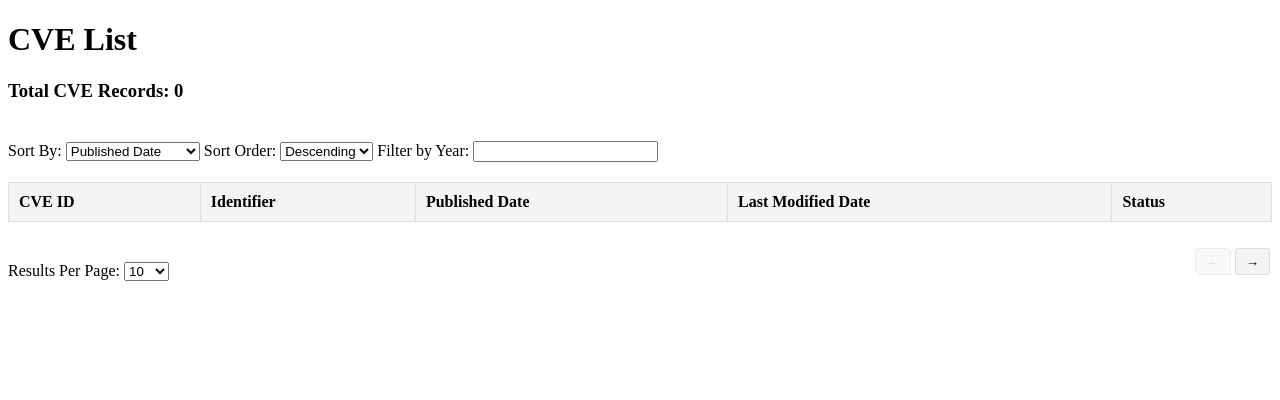
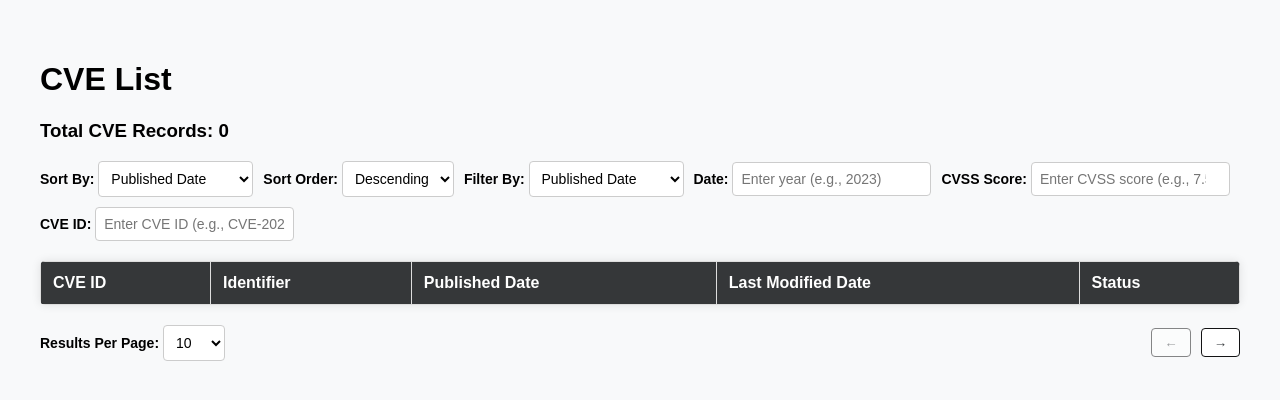
Before and after one commit to abxnxsh/cve_securin, a Flask app: page / in a window 1280 px wide. Shown: the top 400 px of the page. Run offline with Flask 3, Linux system fonts and the light colour scheme; data that the repository does not hold is empty; some libraries are stand-ins or nearby versions.

Commit message:
Final update

```diff
--- a/app.py
+++ b/app.py
@@ -73,7 +73,7 @@ init_db()
 
 
 NVD_API_URL = "https://services.nvd.nist.gov/rest/json/cves/2.0"
-API_KEY = "c3ec834e-d046-4348-9687-d0dc11ddf155"
+# API_KEY = "c3ec834e-d046-4348-9687-d0dc11ddf155"
 
 
 def fetch_and_store_cves():
@@ -83,7 +83,7 @@ def fetch_and_store_cves():
     total_fetched = 0
     headers = {
         "User-Agent": "Mozilla/5.0 (Windows NT 10.0; Win64; x64) AppleWebKit/537.36 (KHTML, like Gecko) Chrome/109.0.0.0 Safari/537.36",
-        "apiKey": API_KEY,
+        # "apiKey": API_KEY,
     }
 
     while total_fetched < max_cves_to_fetch:
@@ -242,19 +242,36 @@ def cve_list():
     per_page = int(request.args.get("per_page", 10))
     sort_by = request.args.get("sort_by", "published_date")
     sort_order = request.args.get("sort_order", "desc")
+    filter_type = request.args.get("filter_type", "published_date")
     year = request.args.get("year")
+    cvss_score = request.args.get("cvss_score")
+    cve_id = request.args.get("cve_id")
 
     conn = get_db_connection()
     cur = conn.cursor()
 
-    query = "SELECT * FROM cves"
+    query = """
+        SELECT cves.*
+        FROM cves
+        LEFT JOIN cvss_metrics ON cves.id = cvss_metrics.cve_id
+        WHERE 1=1
+    """
     filters = []
 
     if year:
-        filters.append(f"published_date LIKE '{year}%'")
+        if filter_type == "published_date":
+            filters.append(f"cves.published_date LIKE '{year}%'")
+        elif filter_type == "last_modified_date":
+            filters.append(f"cves.last_modified_date LIKE '{year}%'")
+
+    if cvss_score:
+        filters.append(f"cvss_metrics.base_score = {float(cvss_score)}")
+
+    if cve_id:
+        filters.append(f"cves.id = '{cve_id}'")
 
     if filters:
-        query += " WHERE " + " AND ".join(filters)
+        query += " AND " + " AND ".join(filters)
 
     query += f" ORDER BY {sort_by} {sort_order} LIMIT {per_page} OFFSET {(page-1) * per_page};"
     cur.execute(query)
--- a/templates/index.html
+++ b/templates/index.html
@@ -5,53 +5,84 @@
     <meta name="viewport" content="width=device-width, initial-scale=1.0">
     <title>CVE List</title>
     <style>
+        body {
+            font-family: Arial, sans-serif;
+            margin: 20px;
+            padding: 20px;
+            background-color: #f8f9fa;
+        }
+        h1, h3 {
+            text-align: left;
+        }
         table {
             width: 100%;
             border-collapse: collapse;
             margin-top: 20px;
+            background-color: #fff;
+            box-shadow: 0px 0px 10px rgba(0, 0, 0, 0.1);
+            border-radius: 5px;
+            overflow: hidden;
         }
         th, td {
-            padding: 10px;
+            padding: 12px;
             border: 1px solid #ddd;
             text-align: left;
         }
         th {
-            background-color: #f4f4f4;
+            background-color: #353739;
+            color: white;
         }
         tr:hover {
-            background-color: #f9f9f9;
+            background-color: #f1f1f1;
             cursor: pointer;
-        }
-        label {
-            margin-top: 20px;
-            display: inline-block;
         }
         .controls {
             display: flex;
             justify-content: space-between;
             align-items: center;
             margin-top: 20px;
+            flex-wrap: wrap;
+            gap: 10px;
+        }
+        .filter-container {
+            display: flex;
+            flex-wrap: wrap;
+            gap: 10px;
+            align-items: center;
+            margin-top: 15px;
+        }
+        label {
+            font-size: 14px;
+            font-weight: bold;
+        }
+        select, input {
+            padding: 8px;
+            border: 1px solid #ccc;
+            border-radius: 4px;
+            font-size: 14px;
+            background-color: white;
         }
         .pagination {
             display: flex;
             align-items: center;
+            gap: 5px;
         }
         .pagination button {
-            margin: 0 2px;
-            padding: 5px 10px;
+            padding: 6px 12px;
+            border: 1px solid #131314;
+            background-color: white;
             cursor: pointer;
-            border: 1px solid #ddd;
-            background-color: #f4f4f4;
-            border-radius: 3px;
+            border-radius: 4px;
+            color: #3c3f42;
+            font-weight: bold;
+        }
+        .pagination button.active {
+            background-color: #4d5155;
+            color: white;
         }
         .pagination button:disabled {
             cursor: not-allowed;
             opacity: 0.5;
-        }
-        .pagination button.active {
-            background-color: #007bff;
-            color: white;
-            border-color: #007bff;
         }
     </style>
 </head>
@@ -60,6 +91,7 @@
     <h3 style="text-align: left;">Total CVE Records: {{ total_records }}</h3>
 
 
+    <div class="filter-container">
         <label>
             Sort By:
             <select id="sort-by" onchange="fetchCVEData()">
@@ -77,10 +109,30 @@
         </label>
 
         <label>
-        Filter by Year:
-        <input type="text" id="year" onchange="fetchCVEData()">
+            Filter By:
+            <select id="filter-type" onchange="fetchCVEData()">
+                <option value="published_date">Published Date</option>
+                <option value="last_modified_date">Last Modified Date</option>
+            </select>
         </label>
 
+
+        <label>
+            Date:
+            <input type="text" id="year" onchange="fetchCVEData()" placeholder="Enter year (e.g., 2023)">
+        </label>
+
+
+        <label>
+            CVSS Score:
+            <input type="number" id="cvss-score" onchange="fetchCVEData()" placeholder="Enter CVSS score (e.g., 7.5)">
+        </label>
+
+        <label>
+            CVE ID:
+            <input type="text" id="cve-id" onchange="fetchCVEData()" placeholder="Enter CVE ID (e.g., CVE-2023-1234)">
+        </label>
+    </div>
 
 
     <table>
@@ -109,6 +161,7 @@
             </select>
         </label>
 
+
         <div class="pagination">
             <button id="prev-page" onclick="changePage(currentPage - 1)" disabled>←</button>
             <div id="page-numbers">
@@ -127,9 +180,14 @@
             const perPage = document.getElementById("per-page").value;
             const sortBy = document.getElementById("sort-by").value;
             const sortOrder = document.getElementById("sort-order").value;
+            const filterType = document.getElementById("filter-type").value;
             const year = document.getElementById("year").value;
+            const cvssScore = document.getElementById("cvss-score").value;
+            const cveId = document.getElementById("cve-id").value;
 
-            const response = await fetch(`/cves/list?page=${page}&per_page=${perPage}&sort_by=${sortBy}&sort_order=${sortOrder}&year=${year}`);
+            const response = await fetch(
+                `/cves/list?page=${page}&per_page=${perPage}&sort_by=${sortBy}&sort_order=${sortOrder}&filter_type=${filterType}&year=${year}&cvss_score=${cvssScore}&cve_id=${cveId}`
+            );
             const data = await response.json();
             const tableBody = document.getElementById("cve-table");
             tableBody.innerHTML = "";
@@ -171,11 +229,9 @@
             const pageNumbers = document.getElementById("page-numbers");
             pageNumbers.innerHTML = "";
 
-
             const batchSize = 4;
             const startPage = (currentBatch - 1) * batchSize + 1;
             const endPage = Math.min(startPage + batchSize - 1, totalPages);
-
 
             for (let i = startPage; i <= endPage; i++) {
                 const pageButton = document.createElement("button");
@@ -204,6 +260,8 @@
             currentPage = newPage;
             fetchCVEData(currentPage);
         }
+
+
         fetchCVEData();
     </script>
 </body>
```
Also changed, not shown: 1 other file. Lines whose indentation alone changed are shown as unchanged.
